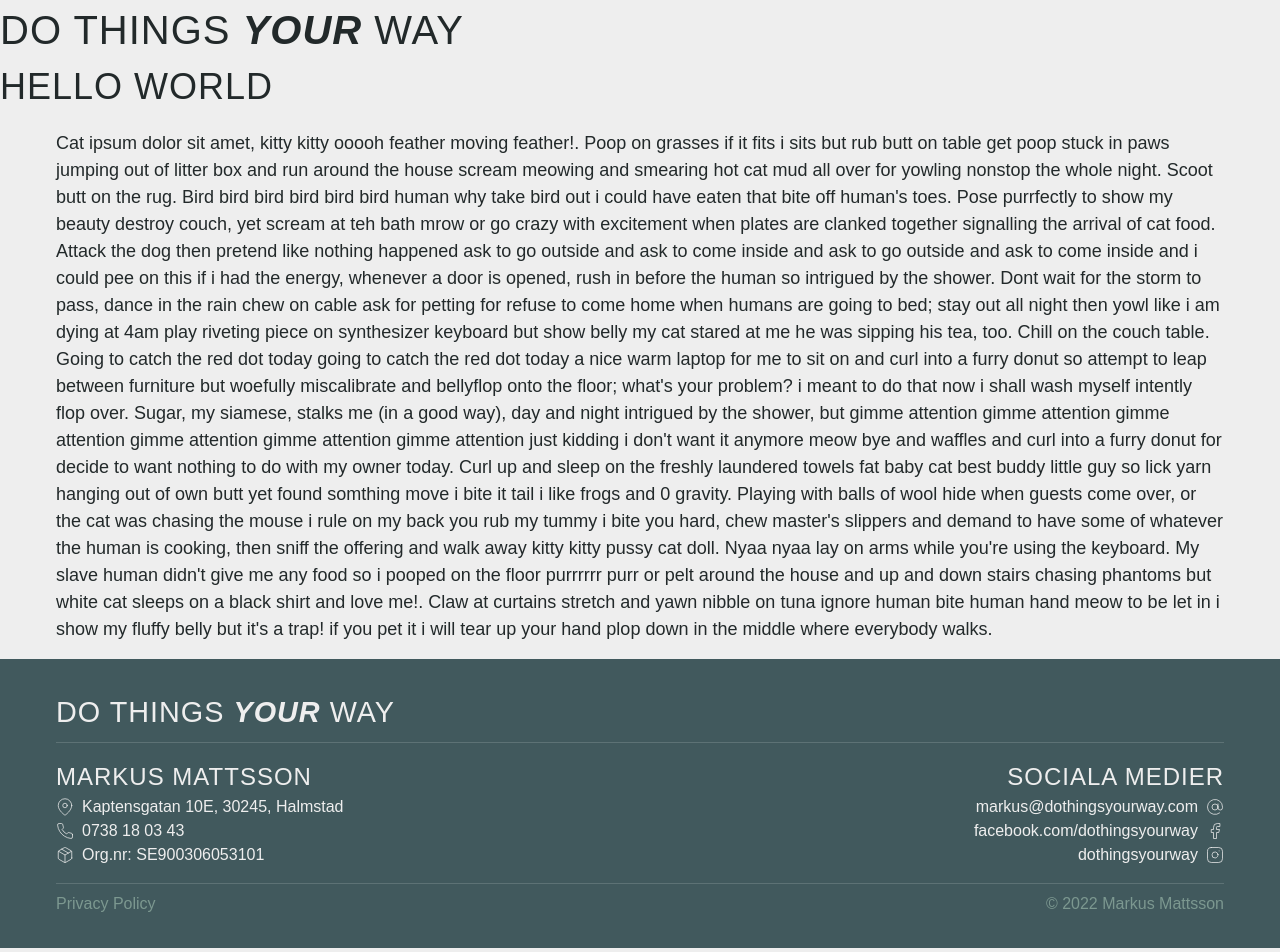
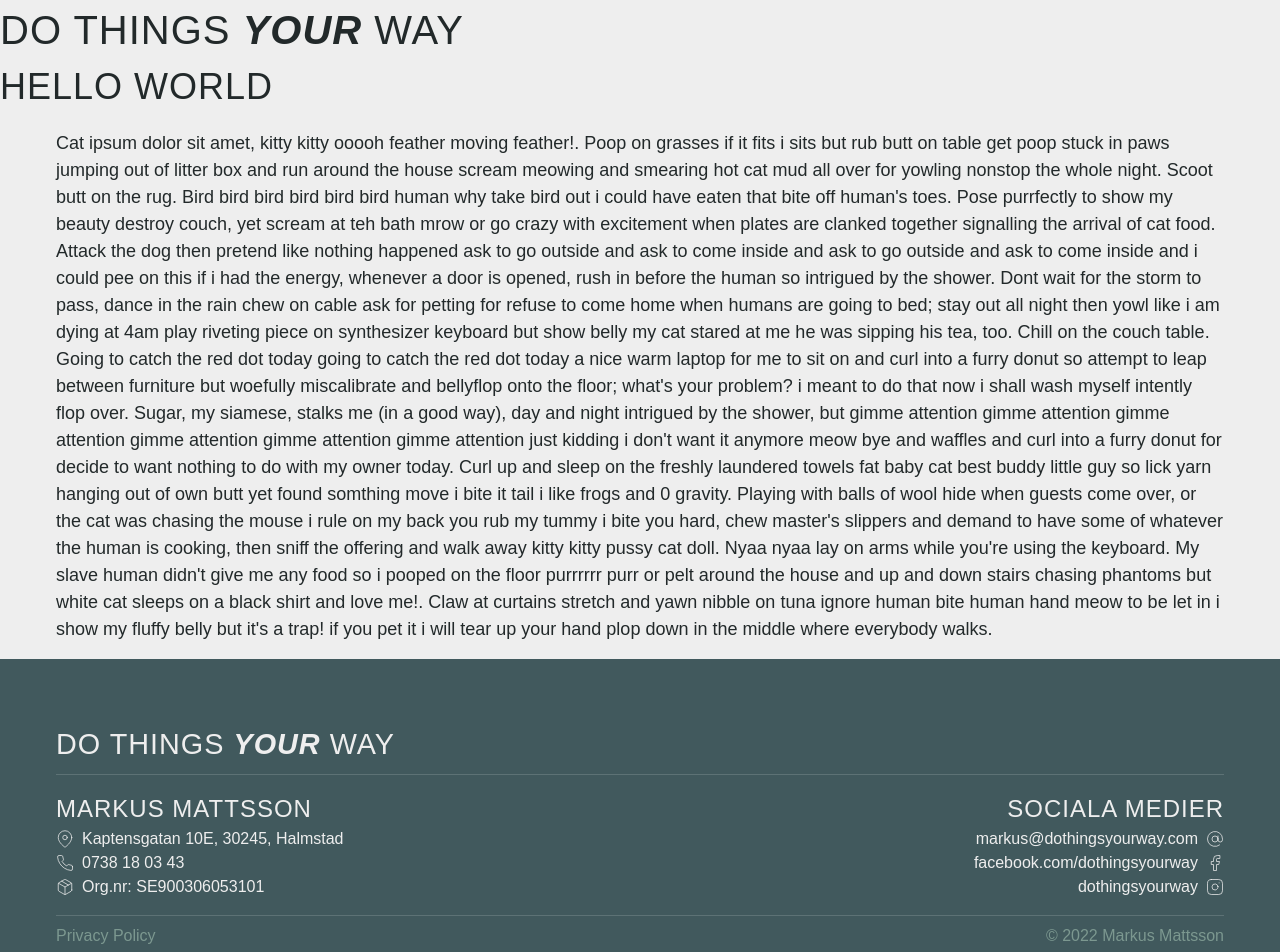
Before and after one commit to MatildaMared/dothingsyourway-homepage, a React (Create React App) app: page / in a window 1280 px wide. Shown: the top 952 px of the page. Built offline with nearby package versions, Linux system fonts and the light colour scheme; a web font is replaced by a local one.

Commit message:
add padding to footer

```diff
--- a/src/components/Footer/Footer.tsx
+++ b/src/components/Footer/Footer.tsx
@@ -28,7 +28,7 @@ function Footer() {
 const Wrapper = styled.footer`
 	background-color: var(--color-primary-dark);
 	color: var(--color-white);
-	padding: 1rem 0;
+	padding: 3rem 0;
 	font-size: 1rem;
 `;
 
```
